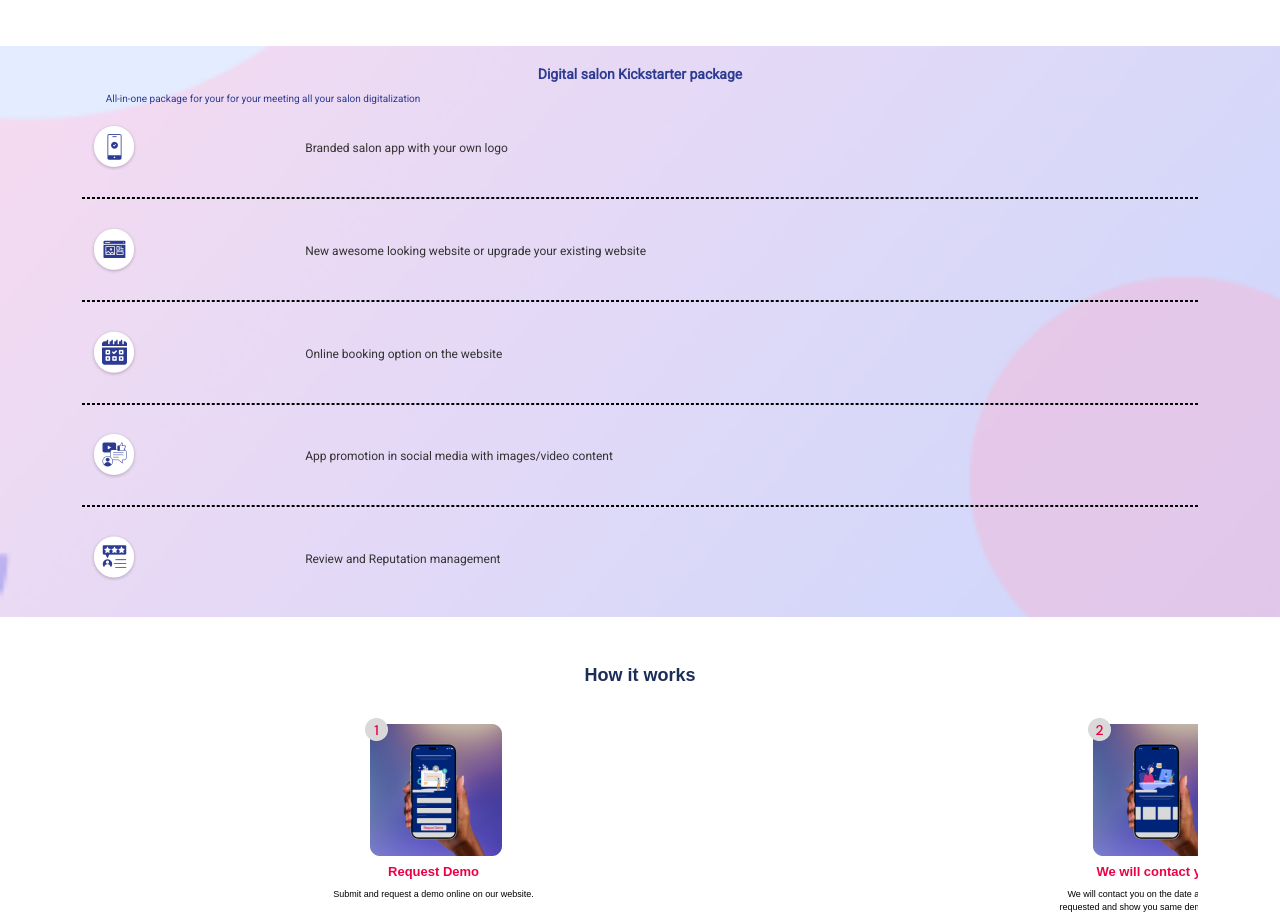
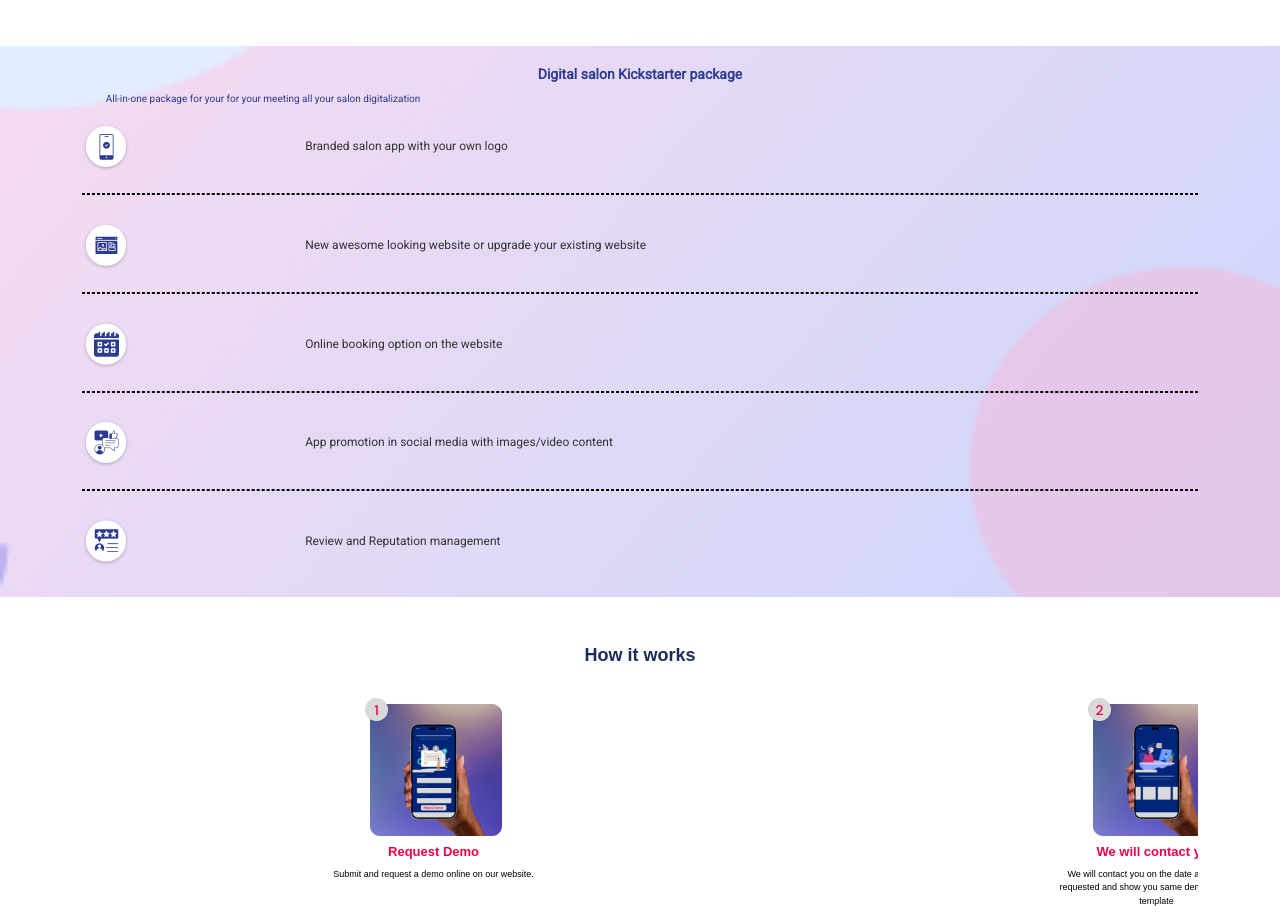
Before and after one commit to indrajeet-tellis/salon, a Nuxt app: page / in a window 1280 px wide. Shown: the part 2586-3501 px from the top of the page. Built offline with nearby package versions, Linux system fonts and the light colour scheme; a web font is replaced by a local one.

Commit message:
package part update

```diff
--- a/pages/index.vue
+++ b/pages/index.vue
@@ -645,7 +645,7 @@ export default {
             <div class="item">
               <div class="line"></div>
               <div class="d-flex align-items-center">
-                <div class="left pb-1 pe-1 ps-2">
+                <div class="left">
                   <img src="/assets/pack-one.png" alt="digi-one" />
                 </div>
                 <div class="right">
@@ -665,7 +665,7 @@ export default {
             </div>
             <div class="item mt-5 d-flex align-items-center">
               <div class="line"></div>
-              <div class="left pb-1 pe-1 ps-2">
+              <div class="left">
                 <img src="/assets/pack-two.png" alt="digi-one" />
               </div>
               <div class="right">
@@ -684,7 +684,7 @@ export default {
             </div>
             <div class="item mt-5 d-flex align-items-center">
               <div class="line"></div>
-              <div class="left pb-1 pe-1 ps-2">
+              <div class="left">
                 <img src="/assets/pack-three.png" alt="digi-one" />
               </div>
               <div class="right">
@@ -703,7 +703,7 @@ export default {
             </div>
             <div class="item mt-5 d-flex align-items-center">
               <div class="line"></div>
-              <div class="left pb-1 pe-1 ps-2">
+              <div class="left">
                 <img src="/assets/pack-four.png" alt="digi-one" />
               </div>
               <div class="right">
@@ -721,7 +721,7 @@ export default {
               </div>
             </div>
             <div class="item mt-5 d-flex align-items-center">
-              <div class="left pb-1 pe-1 ps-2">
+              <div class="left">
                 <img src="/assets/pack-five.png" alt="digi-one" />
               </div>
               <div class="right">
```
